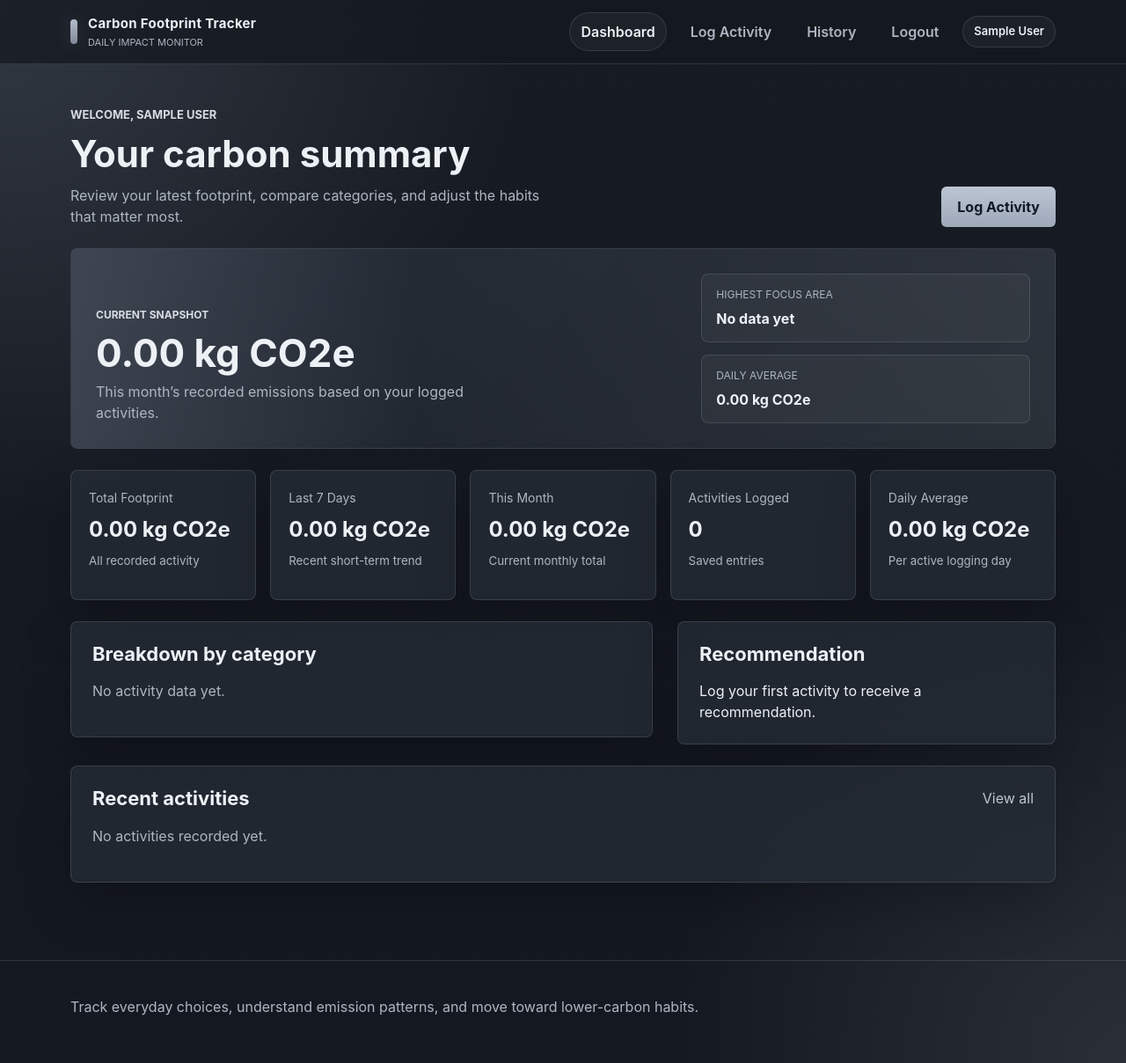
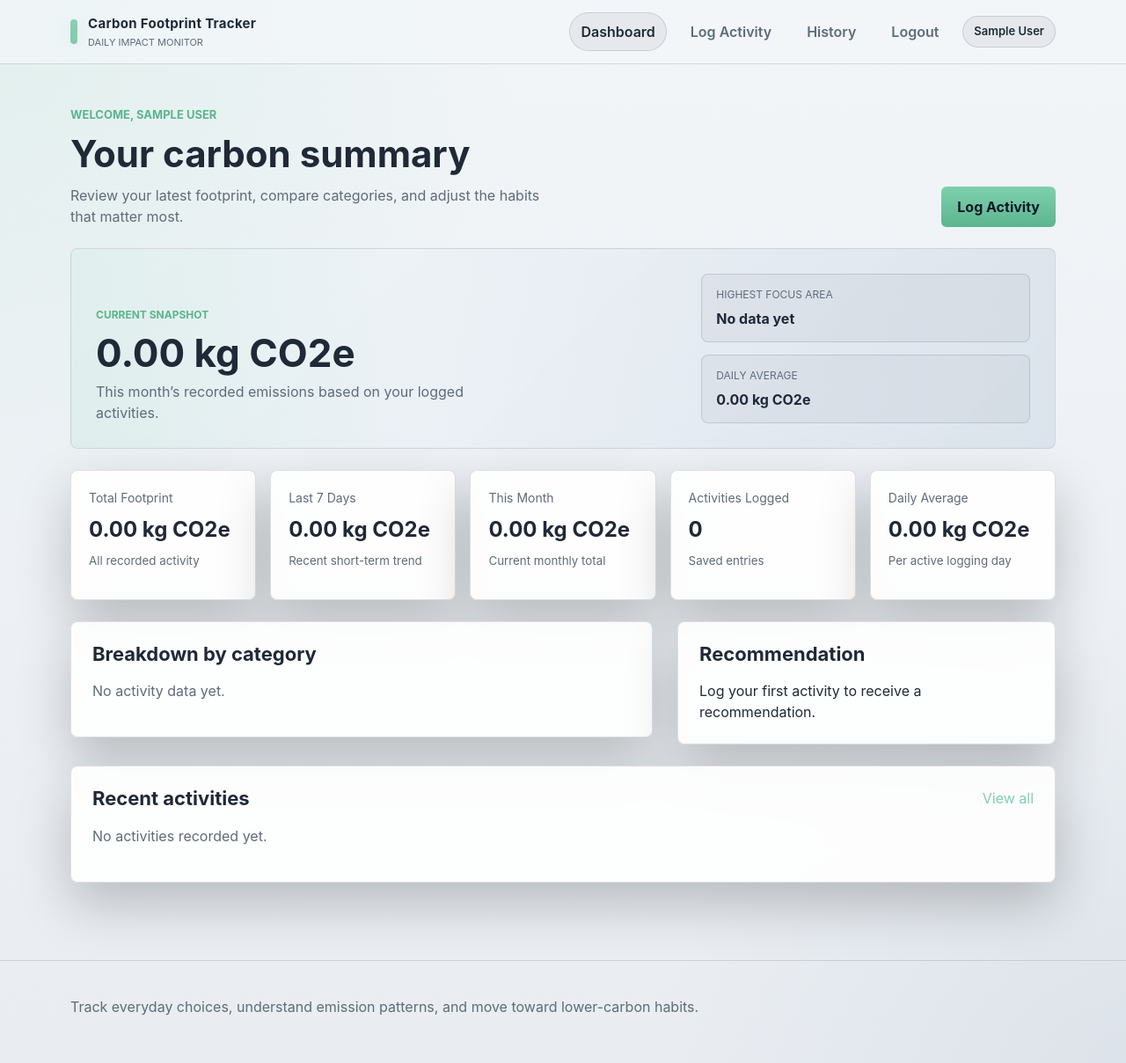
Before and after one commit to JTLmec/C-Tracker, a PHP site: page /project_code/dashboard.php in a window 1280 px wide. Shown: the whole page at 88% size. Run offline with PHP 8.4, Linux system fonts and the light colour scheme; the visitor is signed in with stand-in values (Sample User, id 1); data comes from the database, SQL or seed files in the repository; data that the repository does not hold is empty.

Commit message:
Switch site theme to light palette
Convert global color variables and component styles from a dark theme to a light theme. Updates --bg, --surface, --text, --primary and accent colors, plus related opacities; adjusts body background gradients, header and hero-band backgrounds, brand-mark gradient and shadow, nav/user-chip states, form textarea/input backgrounds, category pills, and progress bar track to match the new light palette. This change standardizes visuals for a light mode UI and keeps existing layout and semantics intact.

```diff
--- a/project_code/assets/style.css
+++ b/project_code/assets/style.css
@@ -1,13 +1,13 @@
 :root {
-    --bg: #15181d;
-    --surface: rgba(39, 45, 54, 0.74);
-    --surface-strong: rgba(28, 33, 40, 0.92);
-    --text: #edf1f6;
-    --muted: #aeb6c1;
-    --line: rgba(194, 201, 212, 0.16);
-    --primary: #bcc5d3;
-    --primary-dark: #9da8b9;
-    --accent: #d7dbe2;
+    --bg: #edf1f5;
+    --surface: rgba(255, 255, 255, 0.9);
+    --surface-strong: rgba(255, 255, 255, 0.96);
+    --text: #1f2937;
+    --muted: #5f6b7a;
+    --line: rgba(31, 41, 55, 0.14);
+    --primary: #7fd0ad;
+    --primary-dark: #5bb58f;
+    --accent: #5bb58f;
     --danger: #ff867e;
     --success: #8be1a9;
     --shadow: 0 24px 60px rgba(0, 0, 0, 0.22);
@@ -24,9 +24,9 @@ html {
 body {
     margin: 0;
     background:
-        radial-gradient(circle at top left, rgba(148, 163, 184, 0.22), transparent 34%),
-        radial-gradient(circle at bottom right, rgba(203, 213, 225, 0.12), transparent 30%),
-        linear-gradient(180deg, #171b22 0%, #151921 48%, #141820 100%);
+        radial-gradient(circle at top left, rgba(127, 208, 173, 0.14), transparent 34%),
+        radial-gradient(circle at bottom right, rgba(148, 163, 184, 0.14), transparent 30%),
+        linear-gradient(180deg, #f2f5f8 0%, #edf1f5 52%, #e9edf2 100%);
     color: var(--text);
     font-family: Inter, Arial, Helvetica, sans-serif;
     line-height: 1.5;
@@ -53,7 +53,7 @@ a:hover {
 
 .site-header {
     backdrop-filter: blur(18px);
-    background: rgba(20, 24, 31, 0.72);
+    background: rgba(243, 246, 249, 0.78);
     border-bottom: 1px solid var(--line);
     position: sticky;
     top: 0;
@@ -94,9 +94,9 @@ a:hover {
 }
 
 .brand-mark {
-    background: linear-gradient(180deg, rgba(188, 197, 211, 0.95), rgba(167, 178, 196, 0.72));
+    background: linear-gradient(180deg, rgba(127, 208, 173, 0.95), rgba(91, 181, 143, 0.72));
     border-radius: 999px;
-    box-shadow: 0 0 24px rgba(188, 197, 211, 0.2);
+    box-shadow: 0 0 24px rgba(127, 208, 173, 0.25);
     display: inline-block;
     height: 28px;
     width: 8px;
@@ -119,7 +119,7 @@ a:hover {
 
 .nav-links a.is-active,
 .nav-links a:hover {
-    background: rgba(255, 255, 255, 0.04);
+    background: rgba(31, 41, 55, 0.06);
     border-color: var(--line);
     color: var(--text);
     text-decoration: none;
@@ -127,7 +127,7 @@ a:hover {
 
 .user-chip {
     align-items: center;
-    background: rgba(255, 255, 255, 0.04);
+    background: rgba(31, 41, 55, 0.06);
     border: 1px solid var(--line);
     border-radius: 999px;
     color: var(--text);
@@ -241,7 +241,7 @@ textarea {
     color: var(--text);
     font: inherit;
     padding: 11px 12px;
-    background: rgba(255, 255, 255, 0.04);
+    background: rgba(255, 255, 255, 0.88);
 }
 
 textarea {
@@ -316,7 +316,7 @@ button.button {
 
 .hero-band {
     align-items: end;
-    background: linear-gradient(135deg, rgba(43, 51, 63, 0.86), rgba(26, 31, 38, 0.92));
+    background: linear-gradient(135deg, rgba(240, 244, 248, 0.96), rgba(229, 236, 243, 0.98));
     border: 1px solid var(--line);
     border-radius: 8px;
     display: grid;
@@ -329,7 +329,7 @@ button.button {
 }
 
 .hero-band::after {
-    background: linear-gradient(90deg, rgba(188, 197, 211, 0.14), transparent 35%, rgba(167, 178, 196, 0.12));
+    background: linear-gradient(90deg, rgba(127, 208, 173, 0.14), transparent 35%, rgba(148, 163, 184, 0.12));
     content: '';
     inset: 0;
     pointer-events: none;
@@ -372,7 +372,7 @@ button.button {
 .hero-meta div,
 .auth-notes div,
 .help-list div {
-    background: rgba(255, 255, 255, 0.04);
+    background: rgba(31, 41, 55, 0.04);
     border: 1px solid var(--line);
     border-radius: 8px;
     padding: 14px 16px;
@@ -450,7 +450,7 @@ button.button {
 }
 
 .bar-track {
-    background: rgba(255, 255, 255, 0.06);
+    background: rgba(31, 41, 55, 0.08);
     border-radius: 999px;
     height: 12px;
     overflow: hidden;
@@ -467,7 +467,7 @@ button.button {
 }
 
 .category-pill {
-    background: rgba(255, 255, 255, 0.05);
+    background: rgba(31, 41, 55, 0.06);
     border: 1px solid var(--line);
     border-radius: 999px;
     color: var(--text);
```
